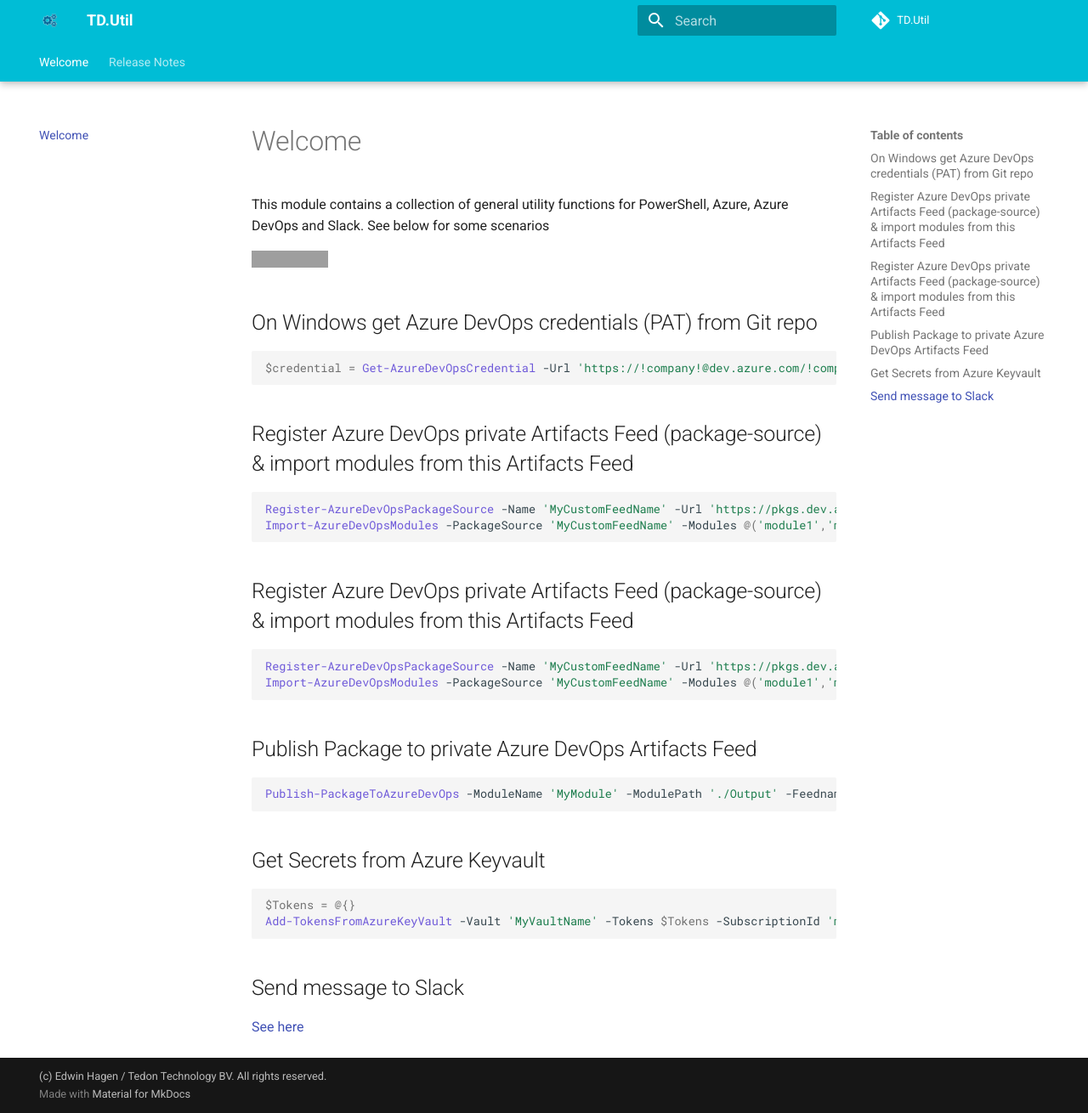
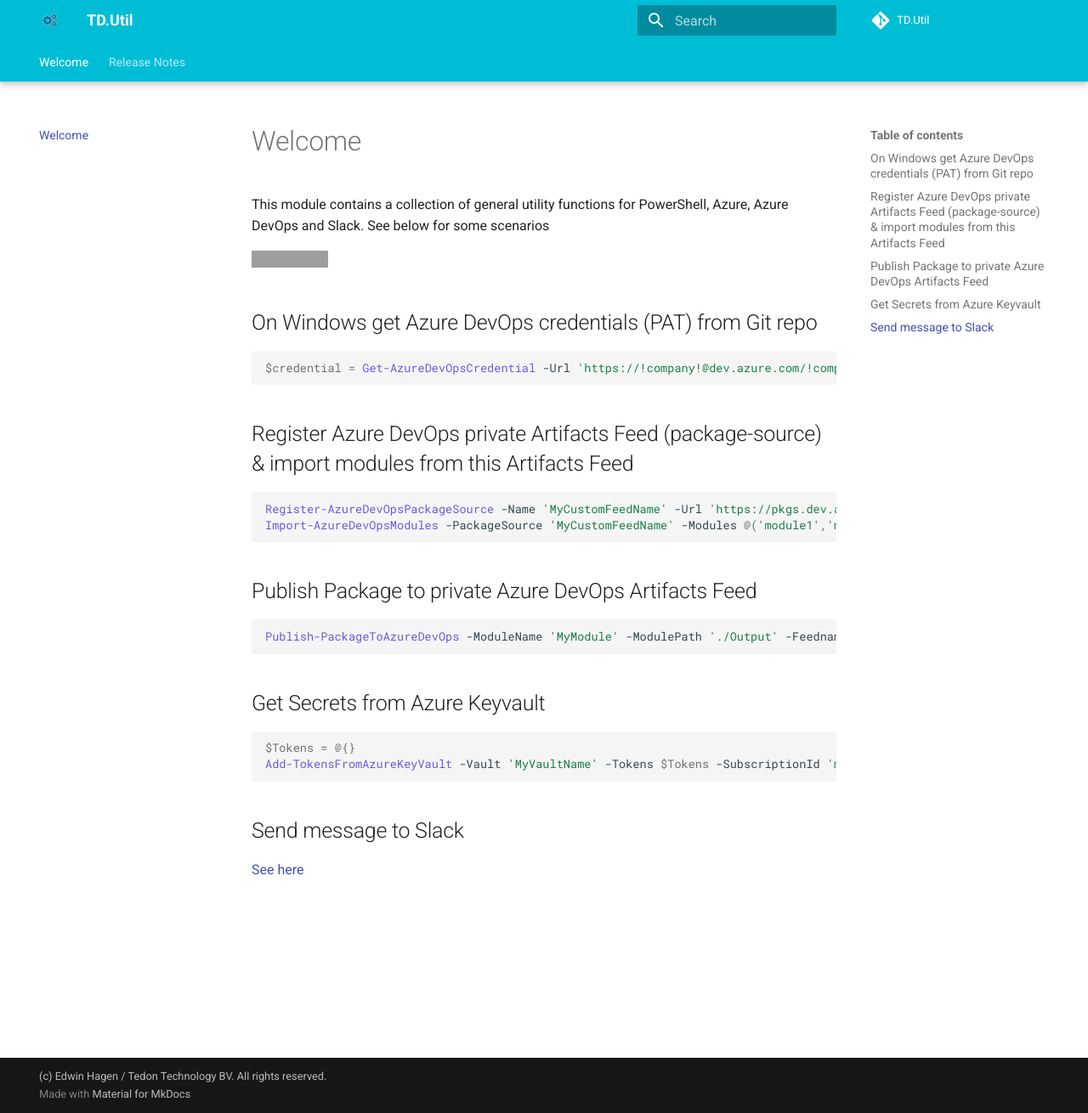
Before and after one commit to ehagen/TD.Util, an MkDocs documentation site: the page built from docs/index.md, in a window 1280 px wide and 1310 px high. Shown: the whole window at 85% size. Built offline with MkDocs 1.6.1 and Material for MkDocs 9.7.7, drawn with Linux system fonts in a browser that asks for light colours; comment, search, counter and statistics services are not loaded; grey boxes are pictures that could not be loaded.

````diff
--- a/docs/index.md
+++ b/docs/index.md
@@ -8,13 +8,6 @@ This module contains a collection of general utility functions for PowerShell, A
 
 ```powershell
 $credential = Get-AzureDevOpsCredential -Url 'https://!company!@dev.azure.com/!company!'
-```
-
-## Register Azure DevOps private Artifacts Feed (package-source) & import modules from this Artifacts Feed
-
-```powershell
-Register-AzureDevOpsPackageSource -Name 'MyCustomFeedName' -Url 'https://pkgs.dev.azure.com/!company!/_packaging/!feedname!/nuget/v2' -Credential $credential
-Import-AzureDevOpsModules -PackageSource 'MyCustomFeedName' -Modules @('module1','module2') -Credential $credential -Latest
 ```
 
 ## Register Azure DevOps private Artifacts Feed (package-source) & import modules from this Artifacts Feed
@@ -38,4 +31,5 @@ Add-TokensFromAzureKeyVault -Vault 'MyVaultName' -Tokens $Tokens -SubscriptionId
 ```
 
 ## Send message to Slack
+
 [See here](./Functions/Slack/Send-ToSlack.md)
````
Also changed, not shown: README.md (+1 -2 lines), docs/release-notes.md (+14 -0 lines), 8 other files.
